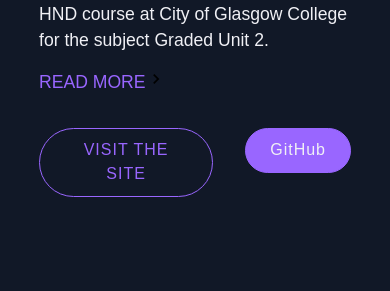
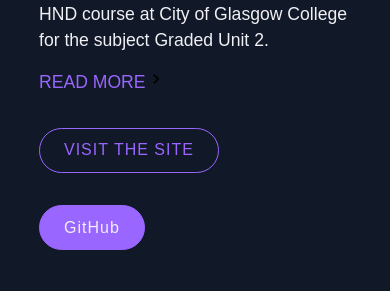
Before and after one commit to IsabelTizon/react-portfolio, a Next.js app: page /projects in a window 390 px wide. Shown: the part 940-1231 px from the top of the page. Built offline with nearby package versions, Linux system fonts and the light colour scheme.

Commit message:
projectCard component css updated

```diff
--- a/src/components/projects/ProjectCard.js
+++ b/src/components/projects/ProjectCard.js
@@ -39,7 +39,7 @@ const ProjectCard = ({ project }) => {
 						</div>
 					</Link>
 					{/* Botones */}
-					<div className="flex flex-row gap-8">
+					<div className="flex flex-col md:flex-row gap-8">
 						<Link target="_blank" href={project.url}>
 							<button className="purple">
 								visit the site
```
